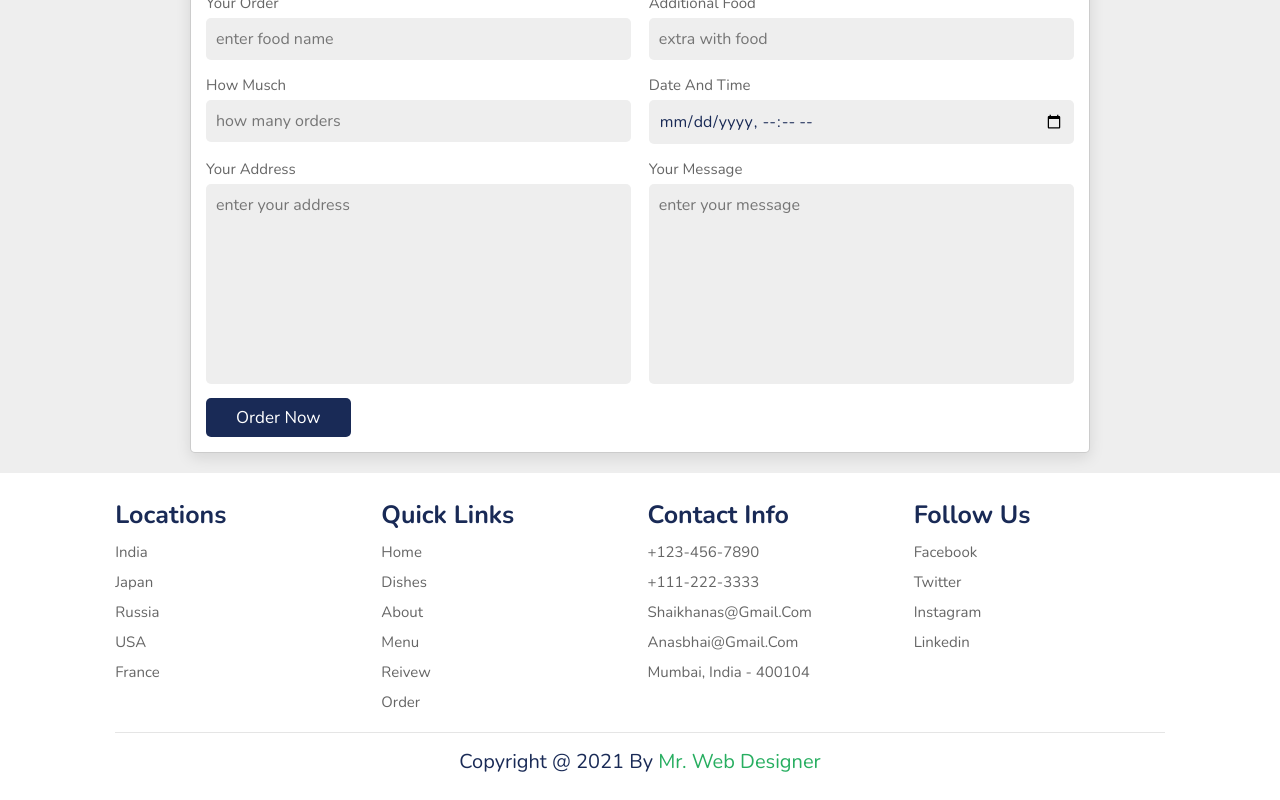
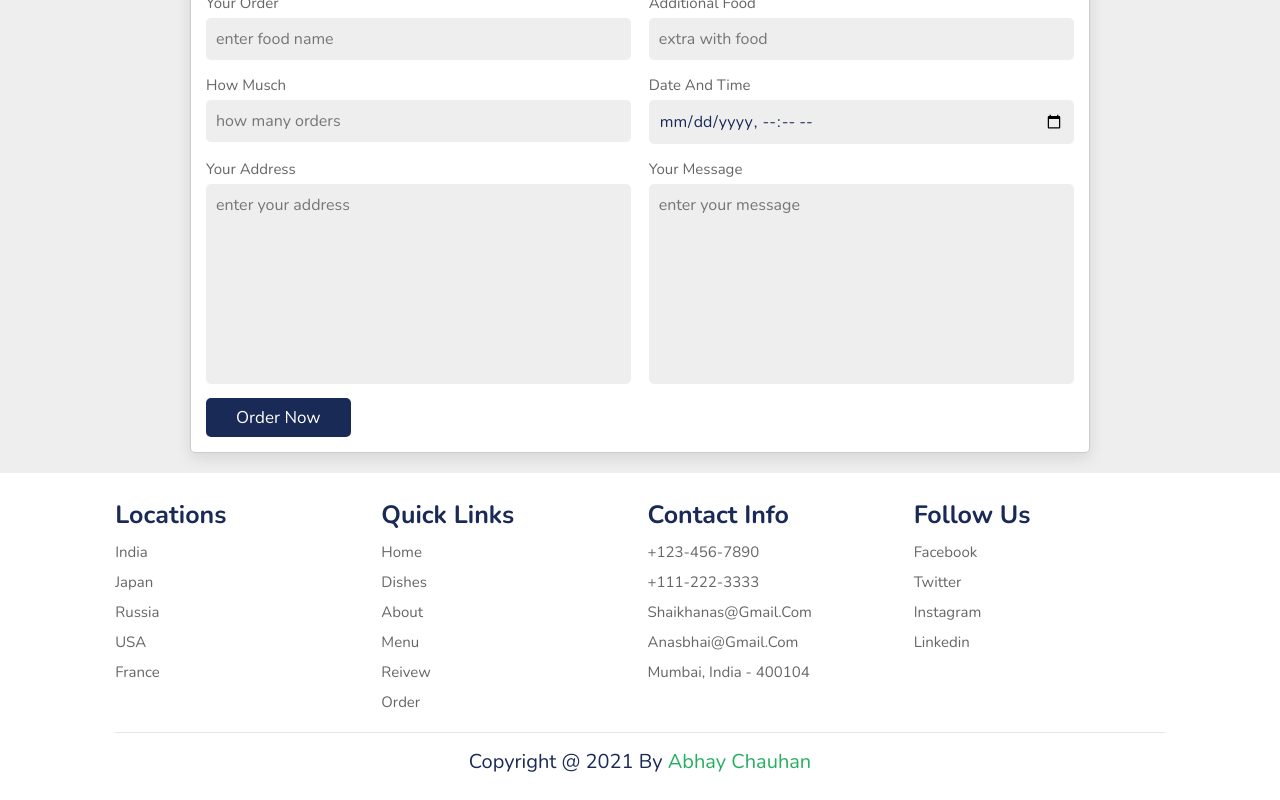
Before and after one commit to a8hayyy/Resturant-Website, a plain HTML site: page index.html in a window 1280 px wide. Shown: the part 4390-5190 px from the top of the page. Drawn offline with nearby package versions, Linux system fonts and the light colour scheme.

Commit message:
Update index.html

```diff
--- a/index.html
+++ b/index.html
@@ -644,7 +644,7 @@
 
     </div>
 
-    <div class="credit"> copyright @ 2021 by <span>mr. web designer</span> </div>
+    <div class="credit"> copyright @ 2021 by <span>Abhay Chauhan</span> </div>
 
 </section>
 
```
